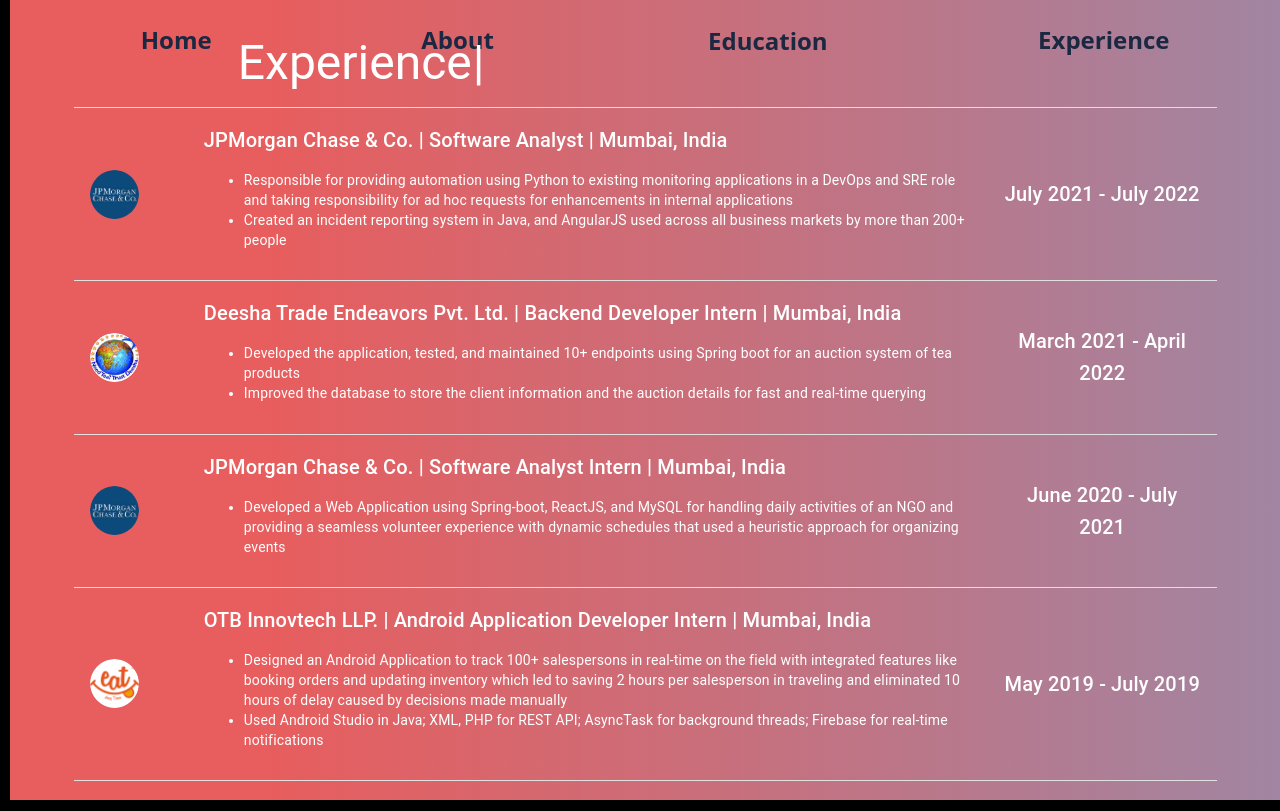
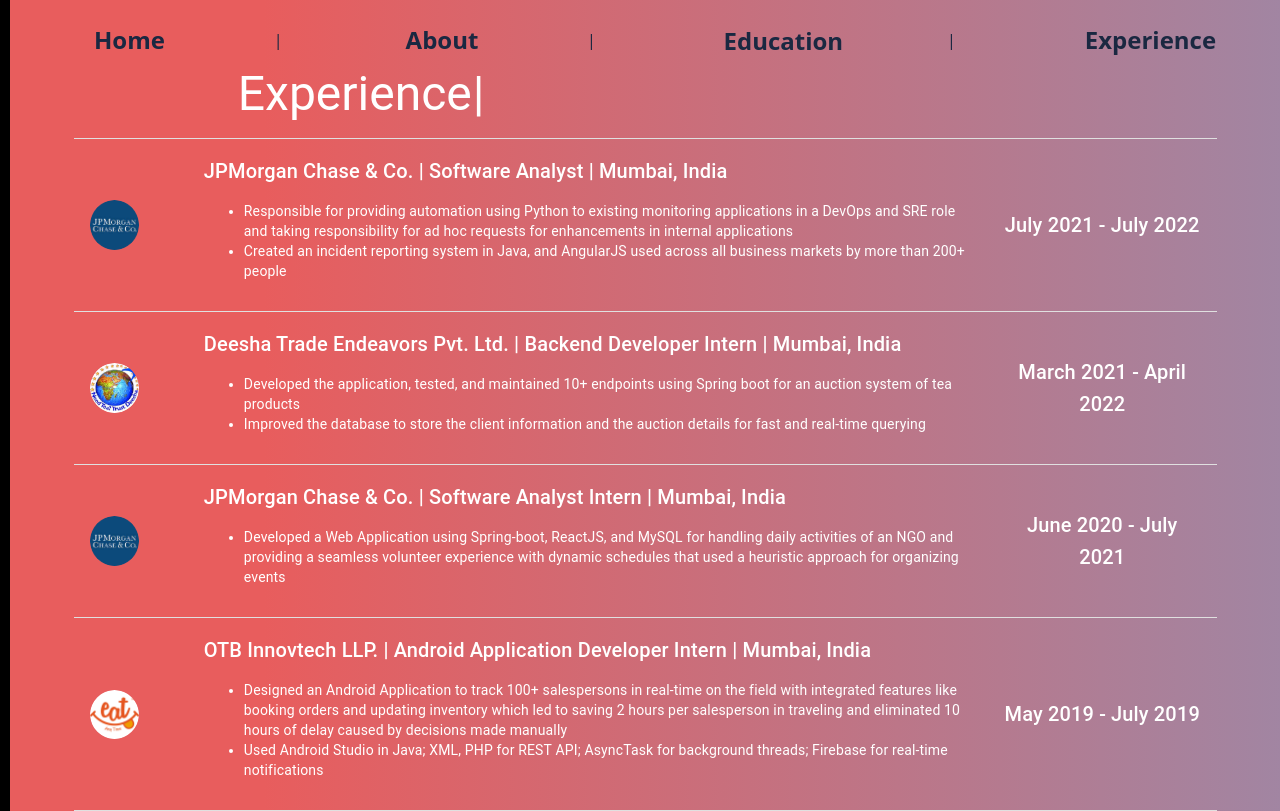
Before and after one commit to rachanac16/reflection, a React (Create React App) app: page /reflection/experience in a window 1280 px wide. Built offline with nearby package versions, Linux system fonts and the light colour scheme.

Commit message:
new placement and css better organised

```diff
--- a/src/components/Navbar.js
+++ b/src/components/Navbar.js
@@ -6,8 +6,11 @@ function Navbar(){
     return <div className='toolbarcontainer'>
         <Toolbar className='toolbar'>
             <CustomLink to={"/reflection"} className="navbar">Home</CustomLink>
+            |
             <CustomLink to={"/reflection/about"} className="navbar">About</CustomLink>
+            |
             <CustomLink to={"/reflection/education"} className="navbar">Education</CustomLink>
+            |
             <CustomLink to={"/reflection/experience"} className="navbar">Experience</CustomLink>
             {/* <CustomLink to={"/reflection/others"} className="navbar">Others</CustomLink> */}
         </Toolbar>
--- a/src/index.css
+++ b/src/index.css
@@ -17,7 +17,8 @@ body {
 .container {
   /* background-color: rgb(232, 93, 93); */
   color: white;
-  height:100%;
+  height:fit-content;
+  min-height: 100%;
   display: flex;
   flex-direction: column;
   justify-content: center;
@@ -51,11 +52,13 @@ body {
   width: 100%;
   justify-content: space-around;
   background-color: transparent;
+  color:rgb(26, 40, 65);
 }
 
 .homecontainer{
   /* flex-grow: 11; */
   display: flex;
+  padding-top: 50px;
   justify-content: center;
   align-items: center;
 }
--- a/src/pages/About.js
+++ b/src/pages/About.js
@@ -13,7 +13,7 @@ function About(){
                 />
             </Typography>
         <Typography variant='h5' padding='100px'>
-            Determined and dedicated software developer to achieve success in creating, debugging, testing
+            Determined and dedicated Software Engineer to achieve success in creating, debugging, testing
             and deploying systems powered with AI to enhance life experiences in different aspects from
             important day-to-day chores to pursuing a hobby. Cherishes a fast-paced innovative environment
             with excellent interpersonal as well as communication skills.
```
